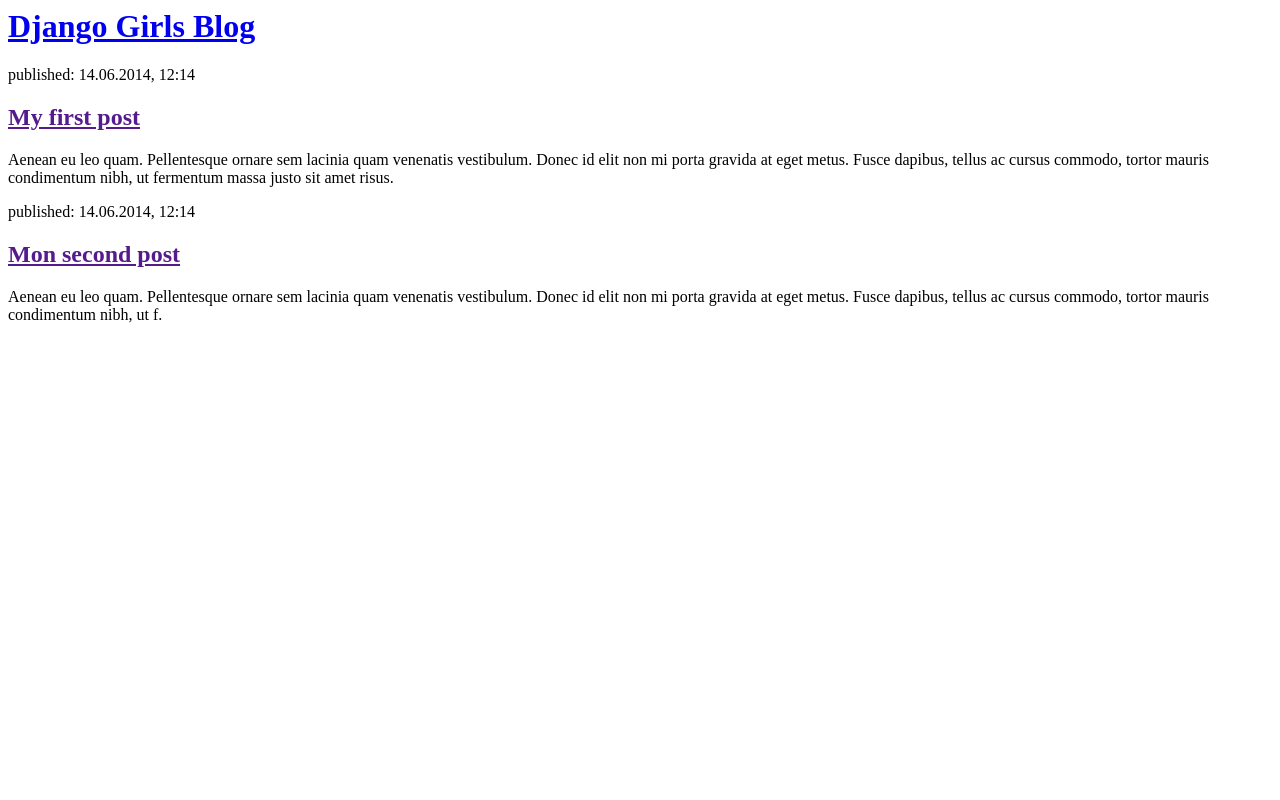
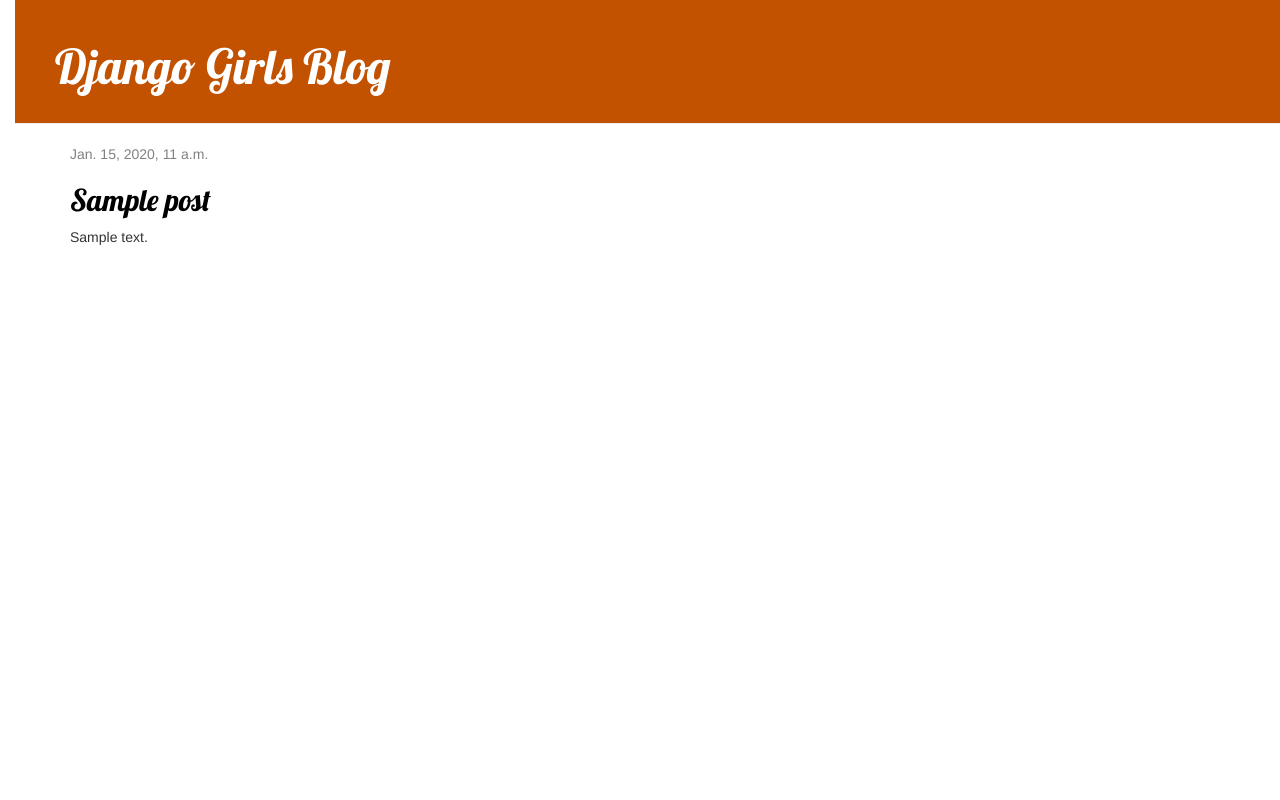
Before and after one commit to elodiebelean/my-first-blog, a Django app: template blog/templates/blog/post_list.html in a window 1280 px wide. Run offline with Django 3.2, Linux system fonts and the light colour scheme; the template is opened without the code that fills it: values that come from a table or form of the project are taken from there, others are empty; tables that the repository leaves empty hold one stand-in row (values such as "Sample post"); some libraries are stand-ins or nearby versions.

Commit message:
Added view and template for detailed blog post as wwelle as CSS for the site.

```diff
--- /dev/null
+++ b/blog/static/css/blog.css
@@ -0,0 +1,55 @@
+h1 a, h2 a {
+    color: #C25100;
+    font-family: 'Lobster';
+}
+body {
+    padding-left: 15px;
+}
+.page-header {
+    background-color: #C25100;
+    margin-top: 0;
+    padding: 20px 20px 20px 40px;
+}
+
+.page-header h1, .page-header h1 a, .page-header h1 a:visited, .page-header h1 a:active {
+    color: #ffffff;
+    font-size: 36pt;
+    text-decoration: none;
+}
+
+.content {
+    margin-left: 40px;
+}
+
+h1, h2, h3, h4 {
+    font-family: 'Lobster', cursive;
+}
+
+.date {
+    color: #828282;
+}
+
+.save {
+    float: right;
+}
+
+.post-form textarea, .post-form input {
+    width: 100%;
+}
+
+.top-menu, .top-menu:hover, .top-menu:visited {
+    color: #ffffff;
+    float: right;
+    font-size: 26pt;
+    margin-right: 20px;
+}
+
+.post {
+    margin-bottom: 70px;
+}
+
+.post h2 a, .post h2 a:visited {
+    color: #000000;
+}
+
+Context | Request Context
--- /dev/null
+++ b/blog/templates/blog/base.html
@@ -0,0 +1,23 @@
+{% load static %}
+<html>
+    <head>
+        <title>Django Girls blog</title>
+        <link rel="stylesheet" href="//maxcdn.bootstrapcdn.com/bootstrap/3.2.0/css/bootstrap.min.css">
+        <link rel="stylesheet" href="//maxcdn.bootstrapcdn.com/bootstrap/3.2.0/css/bootstrap-theme.min.css">
+        <link href='//fonts.googleapis.com/css?family=Lobster&subset=latin,latin-ext' rel='stylesheet' type='text/css'>
+        <link rel="stylesheet" href="{% static 'css/blog.css' %}">
+    </head>
+    <body>
+        <div class="page-header">
+        <h1><a href="/">Django Girls Blog</a></h1>
+    </div>
+    <div class="content container">
+        <div class="row">
+            <div class="col-md-8">
+            {% block content %}
+            {% endblock %}
+            </div>
+        </div>
+    </div>
+    </body>
+</html>
--- a/blog/templates/blog/post_list.html
+++ b/blog/templates/blog/post_list.html
@@ -1,22 +1,13 @@
-<html>
-    <head>
-        <title>Django Girls blog</title>
-    </head>
-    <body>
-        <div>
-            <h1><a href="/">Django Girls Blog</a></h1>
+{% extends 'blog/base.html' %}
+
+{% block content %}
+    {% for post in posts %}
+        <div class="post">
+            <div class="date">
+                {{ post.published_date }}
+            </div>
+            <h2><a href="{% url 'post_detail' pk=post.pk %}">{{ post.title }}</a></h2>
+            <p>{{ post.text|linebreaksbr }}</p>
         </div>
-
-        <div>
-            <p>published: 14.06.2014, 12:14</p>
-            <h2><a href="">My first post</a></h2>
-            <p>Aenean eu leo quam. Pellentesque ornare sem lacinia quam venenatis vestibulum. Donec id elit non mi porta gravida at eget metus. Fusce dapibus, tellus ac cursus commodo, tortor mauris condimentum nibh, ut fermentum massa justo sit amet risus.</p>
-        </div>
-
-        <div>
-            <p>published: 14.06.2014, 12:14</p>
-            <h2><a href="">Mon second post</a></h2>
-            <p>Aenean eu leo quam. Pellentesque ornare sem lacinia quam venenatis vestibulum. Donec id elit non mi porta gravida at eget metus. Fusce dapibus, tellus ac cursus commodo, tortor mauris condimentum nibh, ut f.</p>
-        </div>
-    </body>
-</html>
+    {% endfor %}
+{% endblock %}
--- a/blog/urls.py
+++ b/blog/urls.py
@@ -3,4 +3,5 @@
 
 urlpatterns = [
     path('', views.post_list, name='post_list'),
+    path('post/<int:pk>/', views.post_detail, name='post_detail'),
 ]
--- a/blog/views.py
+++ b/blog/views.py
@@ -1,5 +1,8 @@
-from django.shortcuts import render
+from django.shortcuts import render, get_object_or_404
 
 # Create your views here.
 def post_list(request):
 	return render(request, 'blog/post_list.html', {})
+def post_detail(request, pk):
+    post = get_object_or_404(Post, pk=pk)
+    return render(request, 'blog/post_detail.html', {'post': post})
```
Also changed, not shown: blog/templates/blog/post_detail.html (added, +11 -0 lines).
